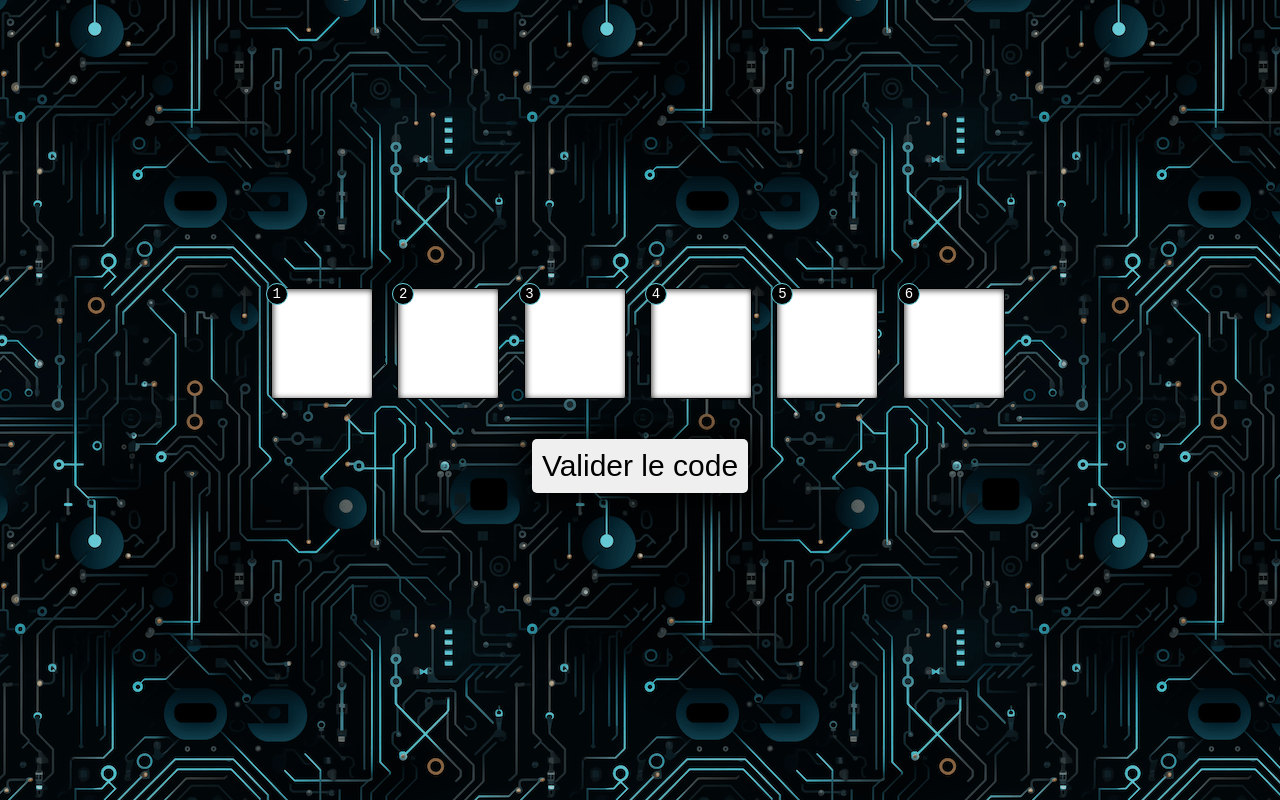
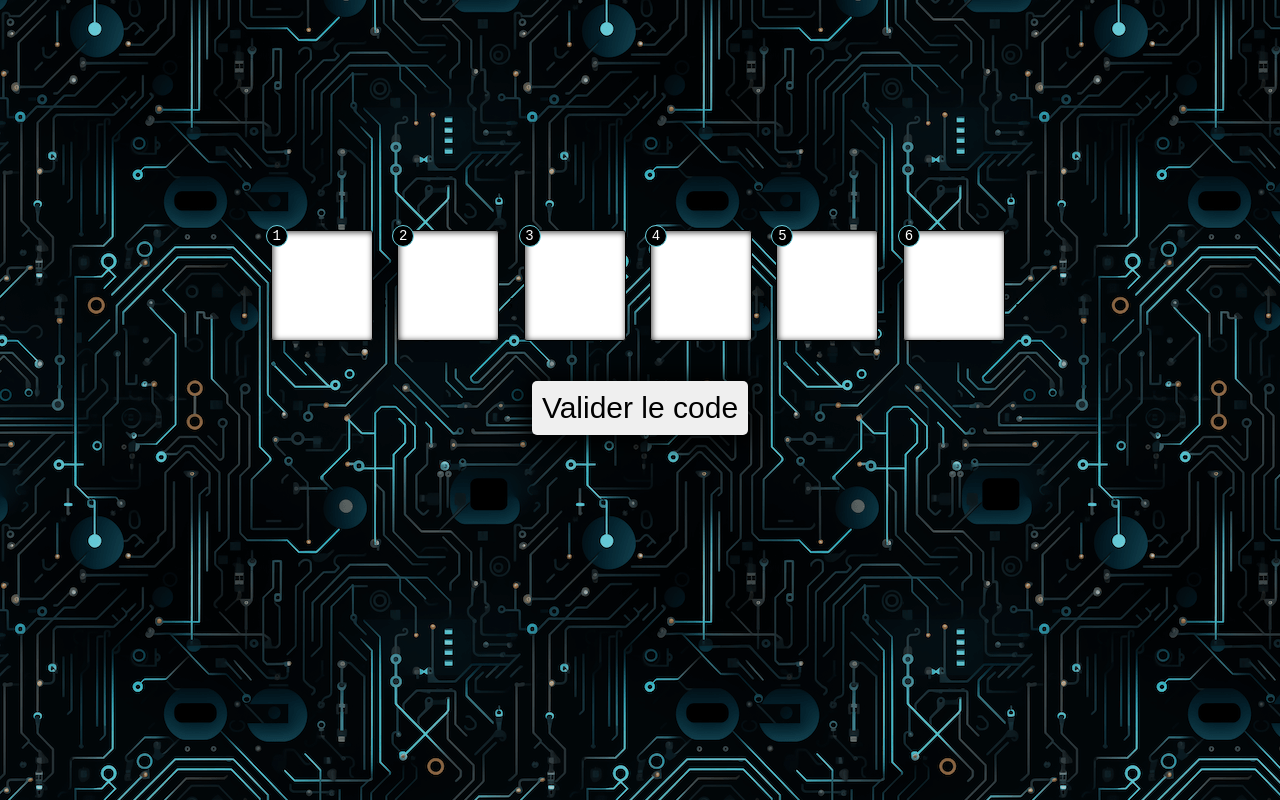
Before and after one commit to estitpab/secret-code, a React (Vite) app: page / in a window 1280 px wide. Built offline with nearby package versions, Linux system fonts and the light colour scheme.

Commit message:
Add success message

```diff
--- a/src/App.module.scss
+++ b/src/App.module.scss
@@ -1,7 +1,7 @@
 .formWrapper {
   z-index: 100;
 
-  canvas{
+  canvas {
     position: absolute;
     top: 0;
     left: 0;
@@ -17,16 +17,20 @@
     margin: 0 auto;
     justify-content: center;
 
-    @media screen and (min-width : 1024px){
+    @media screen and (min-width: 1024px) {
       max-width: inherit;
     }
   }
+
+  .validationBloc {
+    min-height: 200px;
+    padding-top: 30px;
 
     button {
       display: block;
       font-size: 30px;
       text-align: center;
-    margin: 30px auto;
+      margin: 0 auto;
       border-radius: 5px;
       border: 0;
       padding: 10px;
@@ -40,9 +44,16 @@
       }
     }
 
-  .displayResults{
-    display:flex;
-    min-height: 100px;
-    background-color: aqua;
+    .victoryMessage {
+      display: flex;
+      background: white;
+      justify-content: center;
+      align-content: center;
+      padding: 20px;
+      border-radius: 5px;
+      font-size: 20px;
+      max-width: 80%;
+      margin: 0 auto;
     }
   }
+}
--- a/src/App.tsx
+++ b/src/App.tsx
@@ -15,6 +15,7 @@ function App() {
   }
 
   const EXPECTED_VALUES = ["A", "B", "C", "D", "E", "F"];
+  const VICTORY_MESSAGE = "Félicitations ! Vous avez surmonté toutes les épreuves et découvert le code, à vous le trésor ! Rendez-vous **** pour trouver votre récompense !"
   //TODO: Gérer les valeurs EXPECTED_VALUES depuis un backoffice ou des variables d'environnement
 
   const handleSubmit = (e: React.FormEvent<HTMLFormElement | EventTarget>) => {
@@ -37,8 +38,7 @@ function App() {
 
   return (
     <div className={styles.formWrapper}>
-      <canvas
-        ref={fireworksContainer as React.RefObject<HTMLCanvasElement>}/>
+      <canvas ref={fireworksContainer as React.RefObject<HTMLCanvasElement>} />
       <form onSubmit={handleSubmit}>
         <div className={styles.inputsWrapper}>
           {EXPECTED_VALUES.map((value, index) => (
@@ -50,8 +50,13 @@ function App() {
             />
           ))}
         </div>
-
-        <button type="submit">Valider le code</button>
+        <div className={styles.validationBloc}>
+          {isExpectedResult ? (
+            <div className={styles.victoryMessage}>{VICTORY_MESSAGE}</div>
+          ) : (
+            <button type="submit">Valider le code</button>
+          )}
+        </div>
       </form>
     </div>
   );
--- a/src/components/InputBox/InputBox.tsx
+++ b/src/components/InputBox/InputBox.tsx
@@ -19,7 +19,6 @@ const InputBox = ({ name, position, isValid }: Props) => {
       <input
         type="text"
         className={isValid ? styles.isValid : isValid !== undefined ? styles.isError : ""}
-        required
         name={name}
         minLength={1}
         maxLength={2}
```
Lines whose indentation alone changed are shown as unchanged.
